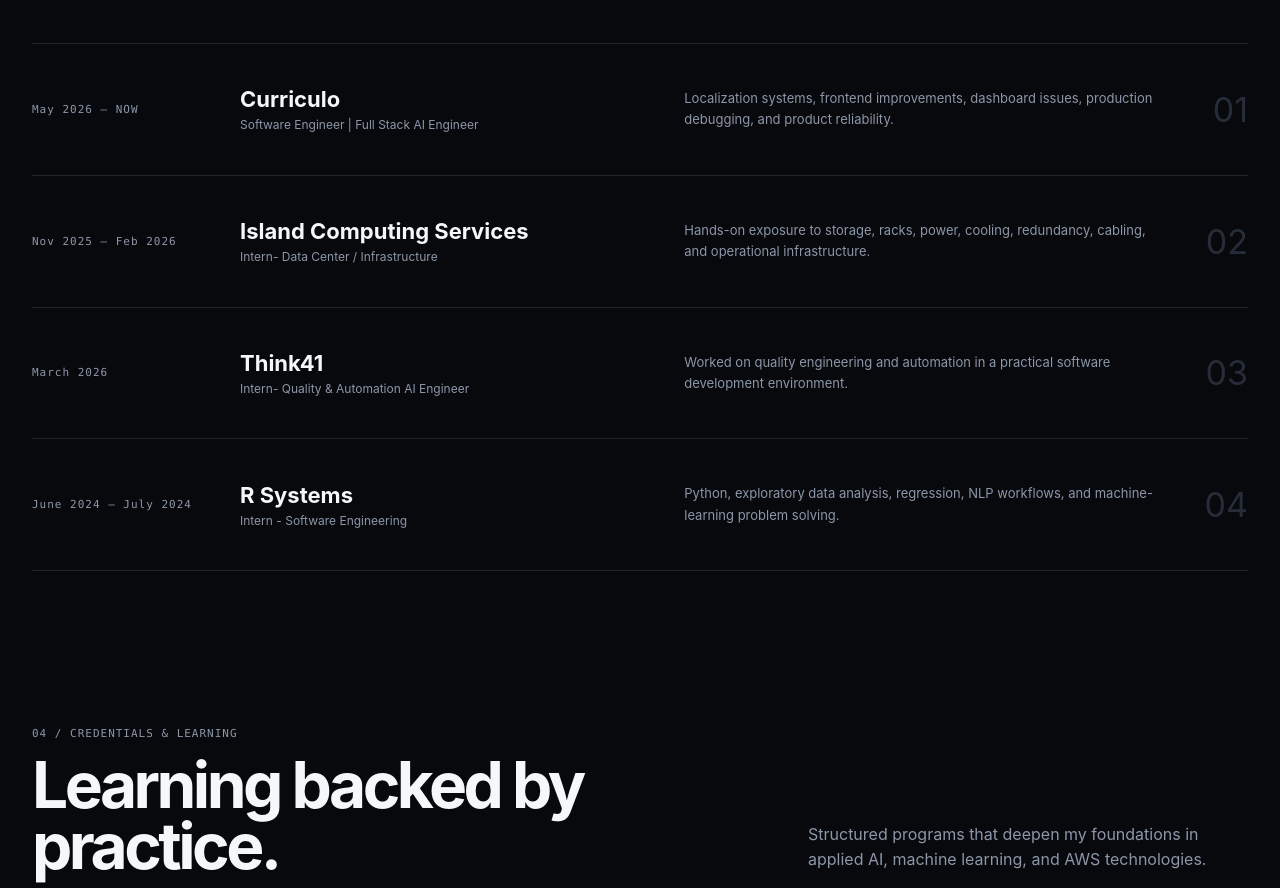
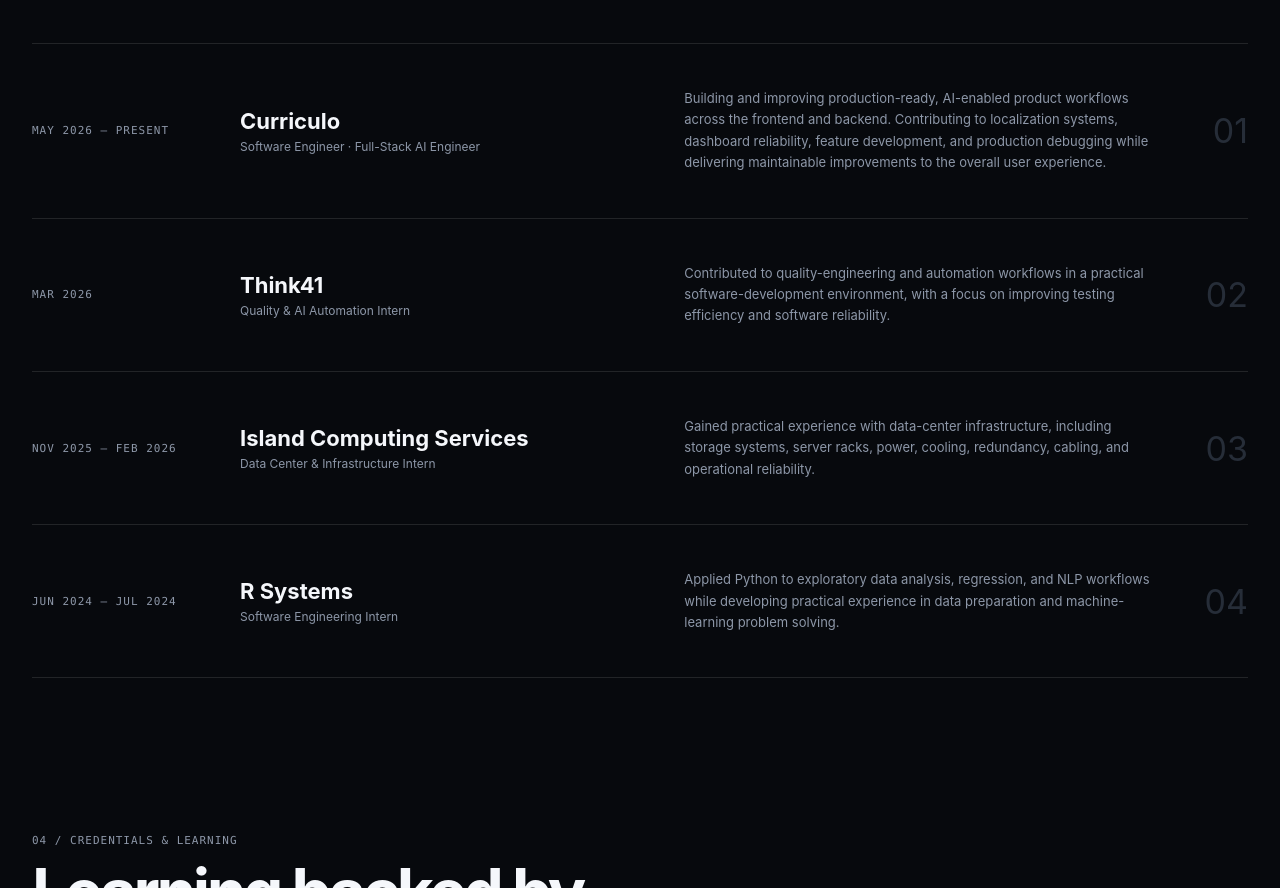
Before and after one commit to Aadiiiiiii/Portfolio, a plain HTML site: page aditya-portfolio/index.html in a window 1280 px wide. Shown: the part 3294-4182 px from the top of the page. Drawn offline with Linux system fonts and the light colour scheme.

Commit message:
Refine experience timeline

```diff
--- a/aditya-portfolio/index.html
+++ b/aditya-portfolio/index.html
@@ -181,27 +181,27 @@
       </div>
       <div class="timeline">
         <article class="timeline-row reveal">
-          <span class="timeline-date mono">May 2026 — NOW</span>
-          <div class="timeline-role"><h3>Curriculo </h3><p>Software Engineer | Full Stack AI Engineer</p></div>
-          <p class="timeline-desc">Localization systems, frontend improvements, dashboard issues, production debugging, and product reliability.</p>
+          <span class="timeline-date mono">MAY 2026 — PRESENT</span>
+          <div class="timeline-role"><h3>Curriculo</h3><p>Software Engineer · Full-Stack AI Engineer</p></div>
+          <p class="timeline-desc">Building and improving production-ready, AI-enabled product workflows across the frontend and backend. Contributing to localization systems, dashboard reliability, feature development, and production debugging while delivering maintainable improvements to the overall user experience.</p>
           <div class="timeline-num">01</div>
         </article>
         <article class="timeline-row reveal">
-          <span class="timeline-date mono">Nov 2025 — Feb 2026</span>
-          <div class="timeline-role"><h3>Island Computing Services</h3><p>Intern- Data Center / Infrastructure </p></div>
-          <p class="timeline-desc">Hands-on exposure to storage, racks, power, cooling, redundancy, cabling, and operational infrastructure.</p>
+          <span class="timeline-date mono">MAR 2026</span>
+          <div class="timeline-role"><h3>Think41</h3><p>Quality &amp; AI Automation Intern</p></div>
+          <p class="timeline-desc">Contributed to quality-engineering and automation workflows in a practical software-development environment, with a focus on improving testing efficiency and software reliability.</p>
           <div class="timeline-num">02</div>
         </article>
         <article class="timeline-row reveal">
-          <span class="timeline-date mono">March 2026</span>
-          <div class="timeline-role"><h3>Think41</h3><p>Intern- Quality & Automation AI Engineer</p></div>
-          <p class="timeline-desc">Worked on quality engineering and automation in a practical software development environment.</p>
+          <span class="timeline-date mono">NOV 2025 — FEB 2026</span>
+          <div class="timeline-role"><h3>Island Computing Services</h3><p>Data Center &amp; Infrastructure Intern</p></div>
+          <p class="timeline-desc">Gained practical experience with data-center infrastructure, including storage systems, server racks, power, cooling, redundancy, cabling, and operational reliability.</p>
           <div class="timeline-num">03</div>
         </article>
         <article class="timeline-row reveal">
-          <span class="timeline-date mono">June 2024 — July 2024</span>
-          <div class="timeline-role"><h3>R Systems</h3><p>Intern - Software Engineering</p></div>
-          <p class="timeline-desc">Python, exploratory data analysis, regression, NLP workflows, and machine-learning problem solving.</p>
+          <span class="timeline-date mono">JUN 2024 — JUL 2024</span>
+          <div class="timeline-role"><h3>R Systems</h3><p>Software Engineering Intern</p></div>
+          <p class="timeline-desc">Applied Python to exploratory data analysis, regression, and NLP workflows while developing practical experience in data preparation and machine-learning problem solving.</p>
           <div class="timeline-num">04</div>
         </article>
       </div>
```
